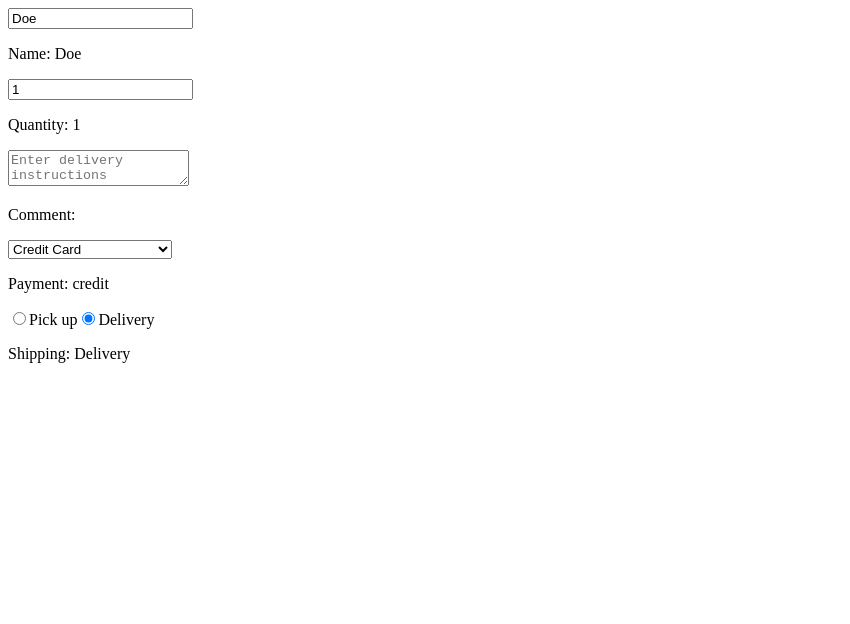
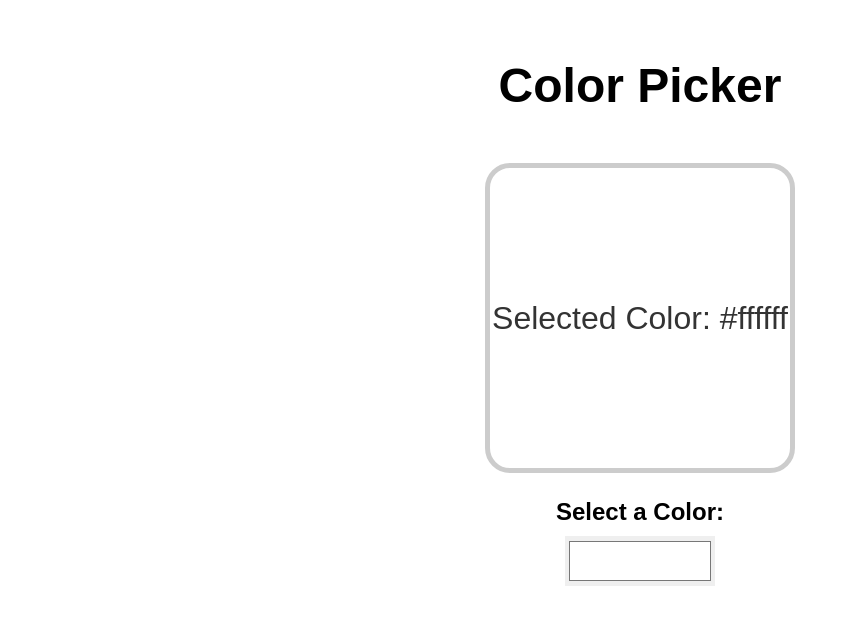
Before and after one commit to Karllouise-code/react-pure-4hrs, a React (Vite) app: page / in a window 1280 px wide. Shown: the top 624 px of the page, without its empty margins (0-850 px from the left). Built offline with nearby package versions, Linux system fonts and the light colour scheme.

Commit message:
color picker

```diff
--- a/src/App.jsx
+++ b/src/App.jsx
@@ -7,9 +7,9 @@
 // import UserGreeting from "./UserGreeting"
 // import List from "./List"
 // import ProfilePicture from './ProfilePicture.jsx'
-import MyComponent from "./MyComponent"
+// import MyComponent from "./MyComponent"
 // import Counter from "./Counter.jsx"
-
+import ColorPicker from './ColorPicker.jsx';
 
 function App() {
 
@@ -61,8 +61,9 @@
       {/* {vegetables.length > 0 ? <List items={vegetables} category="Vegetables" /> : null} */}
       {/* {vegetables.length > 0 && <List items={vegetables} category="Vegetables" />} */}
 
-      <MyComponent />
+      {/* <MyComponent /> */}
       {/* <Counter /> */}
+      <ColorPicker />
 
     </>
   )
--- /dev/null
+++ b/src/ColorPicker.jsx
@@ -0,0 +1,23 @@
+import React, { useState } from "react";
+
+function ColorPicker() {
+  const [color, setColor] = useState("#ffffff");
+
+  const handleColorChange = (e) => {
+    setColor(e.target.value);
+  };
+
+  return (
+    <div className="color-picker-container">
+      <h1>Color Picker</h1>
+      <div className="color-display" style={{ backgroundColor: color }}>
+        <p>Selected Color: {color}</p>
+      </div>
+      <label>Select a Color:</label>
+      {/* <input type="color" value={color} onChange={(e) => setColor(e.target.value)} /> */}
+      <input type="color" value={color} onChange={handleColorChange} />
+    </div>
+  );
+}
+
+export default ColorPicker;
--- a/src/index.css
+++ b/src/index.css
@@ -19,12 +19,12 @@
 .card-title {
   font-family: Arial, Helvetica, sans-serif;
   margin: 0;
-  color: hsl(0%, 0%, 20%)
+  color: hsl(0%, 0%, 20%);
 }
 
 .card-text {
   font-family: Arial, Helvetica, sans-serif;
-  color: hsl(0%, 0%, 30%)
+  color: hsl(0%, 0%, 30%);
 }
 
 /* .button {
@@ -129,3 +129,51 @@
 .counter-button:hover {
   background-color: hsl(197, 100%, 40%);
 }
+
+/* color picker */
+body {
+  font-family: "Arial", sans-serif;
+}
+
+.color-picker-container {
+  display: flex;
+  flex-direction: column;
+  align-items: center;
+}
+
+h1 {
+  margin: 50px;
+  font-size: 3rem;
+}
+
+.color-display {
+  width: 300px;
+  height: 300px;
+  display: flex;
+  justify-content: center;
+  align-items: center;
+  border: 5px solid hsl(0, 0%, 80%);
+  border-radius: 25px;
+  margin-bottom: 25px;
+  transition: 0.6s;
+}
+
+.color-display p {
+  color: hsl(0, 0%, 20%);
+  font-size: 2rem;
+  text-align: center;
+}
+
+label {
+  font-size: 1.5rem;
+  font-weight: bold;
+  margin-bottom: 10px;
+}
+
+input[type="color"] {
+  width: 150px;
+  height: 50px;
+  height: 50px;
+  border: none;
+  cursor: pointer;
+}
```
